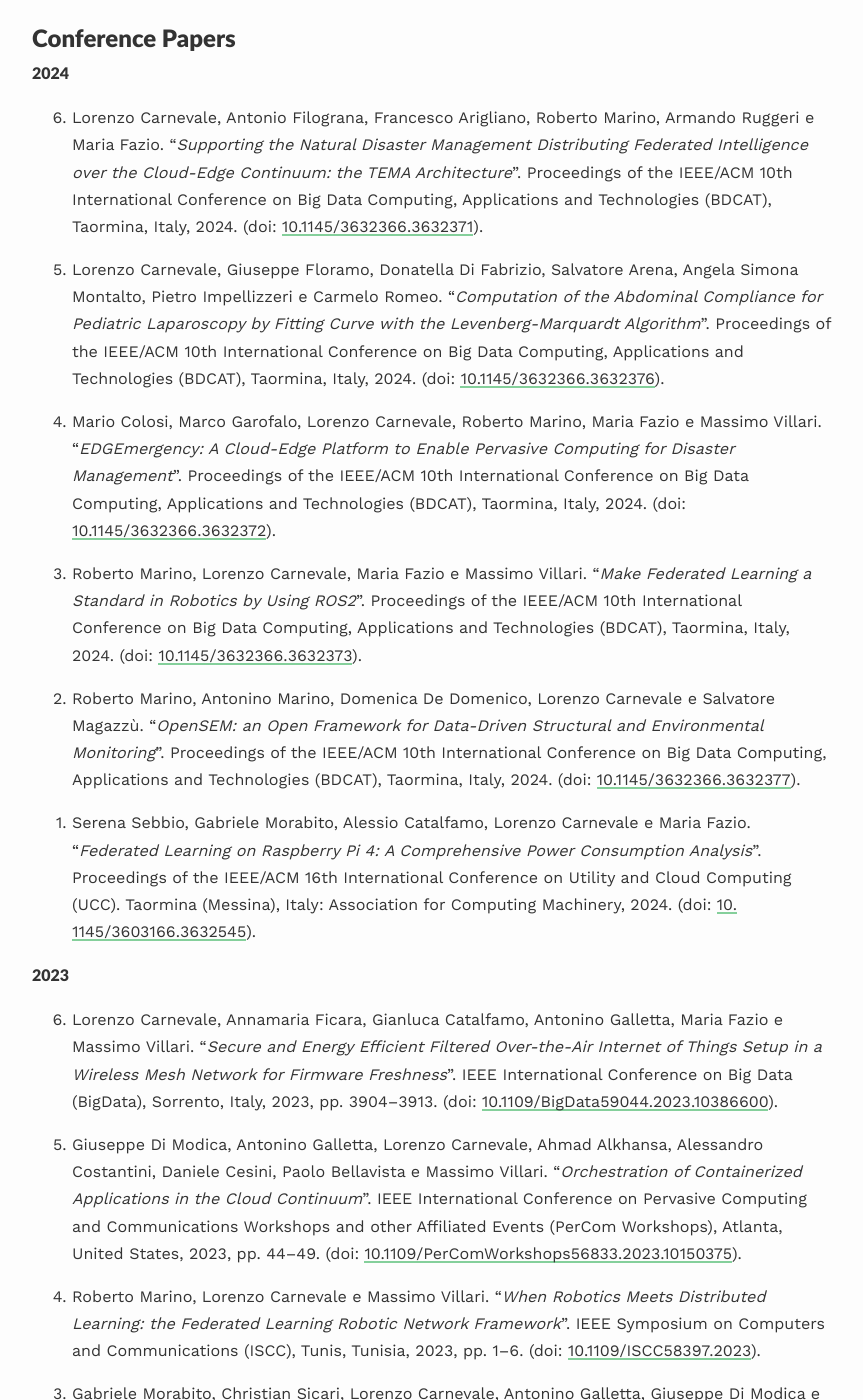
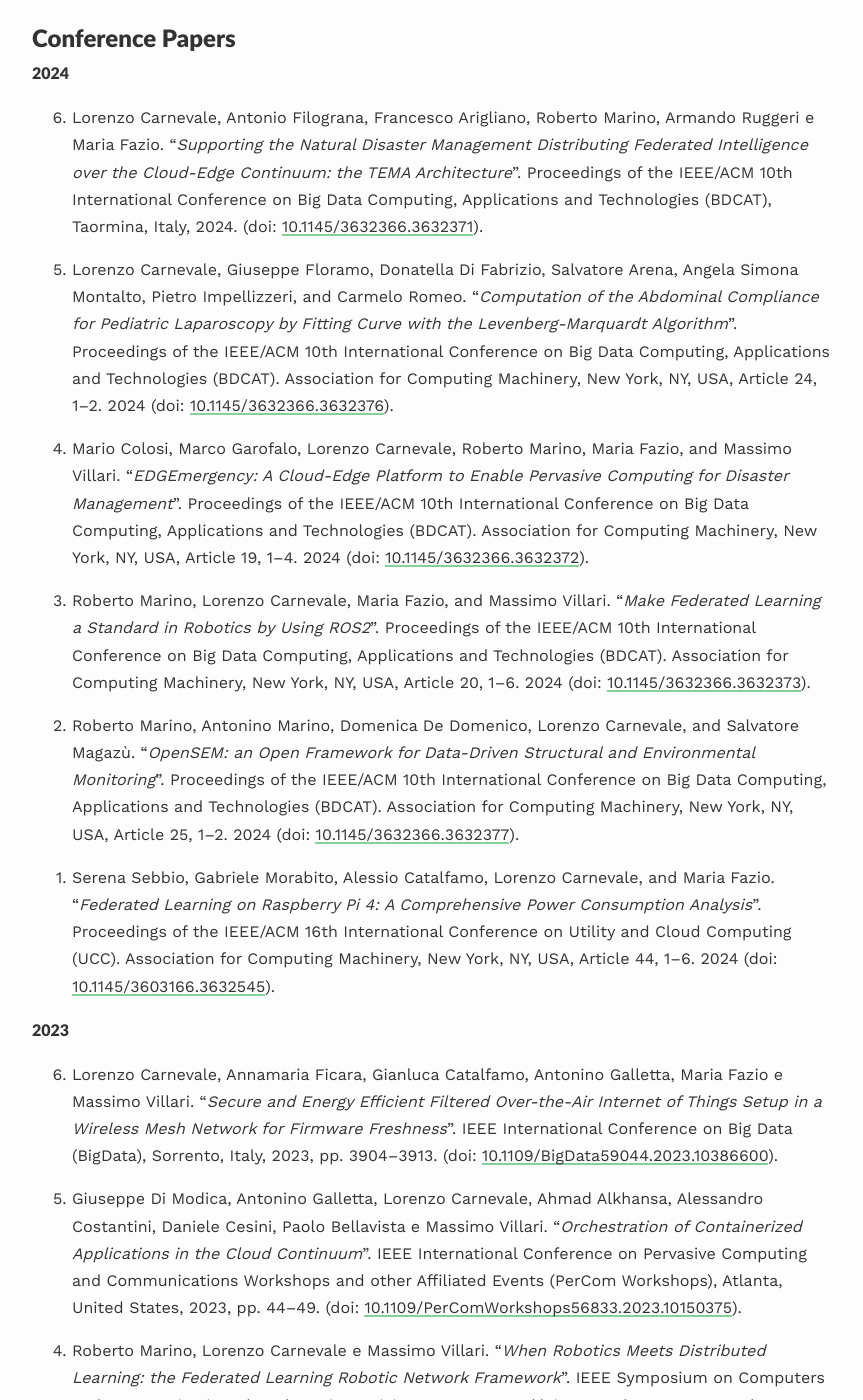
Before and after one commit to lcarnevale/lcarnevale.github.io, a Jekyll site: the page built from _pages/publications.md, in a window 1280 px wide and 1400 px high, scrolled down 3170 px. Shown: the whole window, without its empty margins (208-1071 px from the left). Built offline with Jekyll 4.4.1, drawn with Linux system fonts in a browser that asks for light colours; nearby versions of some CDN libraries; some web fonts are replaced.

Commit message:
fix format of existing publications

```diff
--- a/_pages/publications.md
+++ b/_pages/publications.md
@@ -72,16 +72,15 @@ issn: 1746-8094. (doi: [10.1016/j.bspc.2023.105321](https://doi.org/10.1016/j.bs
 #### 2024
 0. Lorenzo Carnevale, Antonio Filograna, Francesco Arigliano, Roberto Marino, Armando Ruggeri e Maria Fazio. "*Supporting the Natural Disaster Management Distributing Federated Intelligence over the Cloud-Edge Continuum: the TEMA Architecture*". Proceedings of the IEEE/ACM 10th International Conference on Big Data Computing, Applications and Technologies (BDCAT), Taormina, Italy, 2024. (doi: [10.1145/3632366.3632371](https://doi.org/10.1145/3632366.3632371)).
 
-0. Lorenzo Carnevale, Giuseppe Floramo, Donatella Di Fabrizio, Salvatore Arena, Angela Simona Montalto, Pietro Impellizzeri e Carmelo Romeo. "*Computation of the Abdominal Compliance for Pediatric Laparoscopy by Fitting Curve with the Levenberg-Marquardt Algorithm*". Proceedings of the IEEE/ACM 10th International Conference on Big Data Computing, Applications and Technologies (BDCAT), Taormina, Italy, 2024. (doi: [10.1145/3632366.3632376](https://doi.org/10.1145/3632366.3632376)).
+0. Lorenzo Carnevale, Giuseppe Floramo, Donatella Di Fabrizio, Salvatore Arena, Angela Simona Montalto, Pietro Impellizzeri, and Carmelo Romeo. "*Computation of the Abdominal Compliance for Pediatric Laparoscopy by Fitting Curve with the Levenberg-Marquardt Algorithm*". Proceedings of the IEEE/ACM 10th International Conference on Big Data Computing, Applications and Technologies (BDCAT). Association for Computing Machinery, New York, NY, USA, Article 24, 1–2. 2024 (doi: [10.1145/3632366.3632376](https://doi.org/10.1145/3632366.3632376)).
 
-0. Mario Colosi, Marco Garofalo, Lorenzo Carnevale, Roberto Marino, Maria Fazio e Massimo Villari. "*EDGEmergency: A Cloud-Edge Platform to Enable Pervasive Computing for Disaster Management*". Proceedings of the IEEE/ACM 10th International Conference on Big Data Computing, Applications and Technologies (BDCAT), Taormina, Italy, 2024. (doi: [10.1145/3632366.3632372](https://doi.org/10.1145/3632366.3632372)).
+0. Mario Colosi, Marco Garofalo, Lorenzo Carnevale, Roberto Marino, Maria Fazio, and Massimo Villari. "*EDGEmergency: A Cloud-Edge Platform to Enable Pervasive Computing for Disaster Management*". Proceedings of the IEEE/ACM 10th International Conference on Big Data Computing, Applications and Technologies (BDCAT). Association for Computing Machinery, New York, NY, USA, Article 19, 1–4. 2024 (doi: [10.1145/3632366.3632372](https://doi.org/10.1145/3632366.3632372)).
 
-0. Roberto Marino, Lorenzo Carnevale, Maria Fazio e Massimo Villari. "*Make Federated Learning a Standard in Robotics by Using ROS2*". Proceedings of the IEEE/ACM 10th International Conference on Big Data Computing, Applications and Technologies (BDCAT), Taormina, Italy, 2024. (doi: [10.1145/3632366.3632373](https://doi.org/10.1145/3632366.3632373)).
+0. Roberto Marino, Lorenzo Carnevale, Maria Fazio, and Massimo Villari. "*Make Federated Learning a Standard in Robotics by Using ROS2*". Proceedings of the IEEE/ACM 10th International Conference on Big Data Computing, Applications and Technologies (BDCAT). Association for Computing Machinery, New York, NY, USA, Article 20, 1–6. 2024 (doi: [10.1145/3632366.3632373](https://doi.org/10.1145/3632366.3632373)).
 
-0. Roberto Marino, Antonino Marino, Domenica De Domenico, Lorenzo Carnevale e Salvatore Magazzù. "*OpenSEM: an Open Framework for Data-Driven Structural and Environmental Monitoring*". Proceedings of the IEEE/ACM 10th International Conference on Big Data Computing, Applications and Technologies (BDCAT), Taormina, Italy, 2024. (doi: [10.1145/3632366.3632377](https://doi.org/10.1145/3632366.3632377)).
+0. Roberto Marino, Antonino Marino, Domenica De Domenico, Lorenzo Carnevale, and Salvatore Magazù. "*OpenSEM: an Open Framework for Data-Driven Structural and Environmental Monitoring*". Proceedings of the IEEE/ACM 10th International Conference on Big Data Computing, Applications and Technologies (BDCAT). Association for Computing Machinery, New York, NY, USA, Article 25, 1–2. 2024 (doi: [10.1145/3632366.3632377](https://doi.org/10.1145/3632366.3632377)).
 
-0. Serena Sebbio, Gabriele Morabito, Alessio Catalfamo, Lorenzo Carnevale e Maria Fazio. "*Federated Learning on Raspberry Pi 4: A Comprehensive Power Consumption Analysis*". Proceedings of the IEEE/ACM 16th International Conference on Utility and Cloud Computing (UCC). Taormina (Messina), Italy: Association for Computing Machinery, 2024. (doi: [10.
-1145/3603166.3632545](https://doi.org/10.1145/3603166.3632545)).
+0. Serena Sebbio, Gabriele Morabito, Alessio Catalfamo, Lorenzo Carnevale, and Maria Fazio. "*Federated Learning on Raspberry Pi 4: A Comprehensive Power Consumption Analysis*". Proceedings of the IEEE/ACM 16th International Conference on Utility and Cloud Computing (UCC). Association for Computing Machinery, New York, NY, USA, Article 44, 1–6. 2024 (doi: [10.1145/3603166.3632545](https://doi.org/10.1145/3603166.3632545)).
 {: reversed="reversed"}
 
 #### 2023
```
